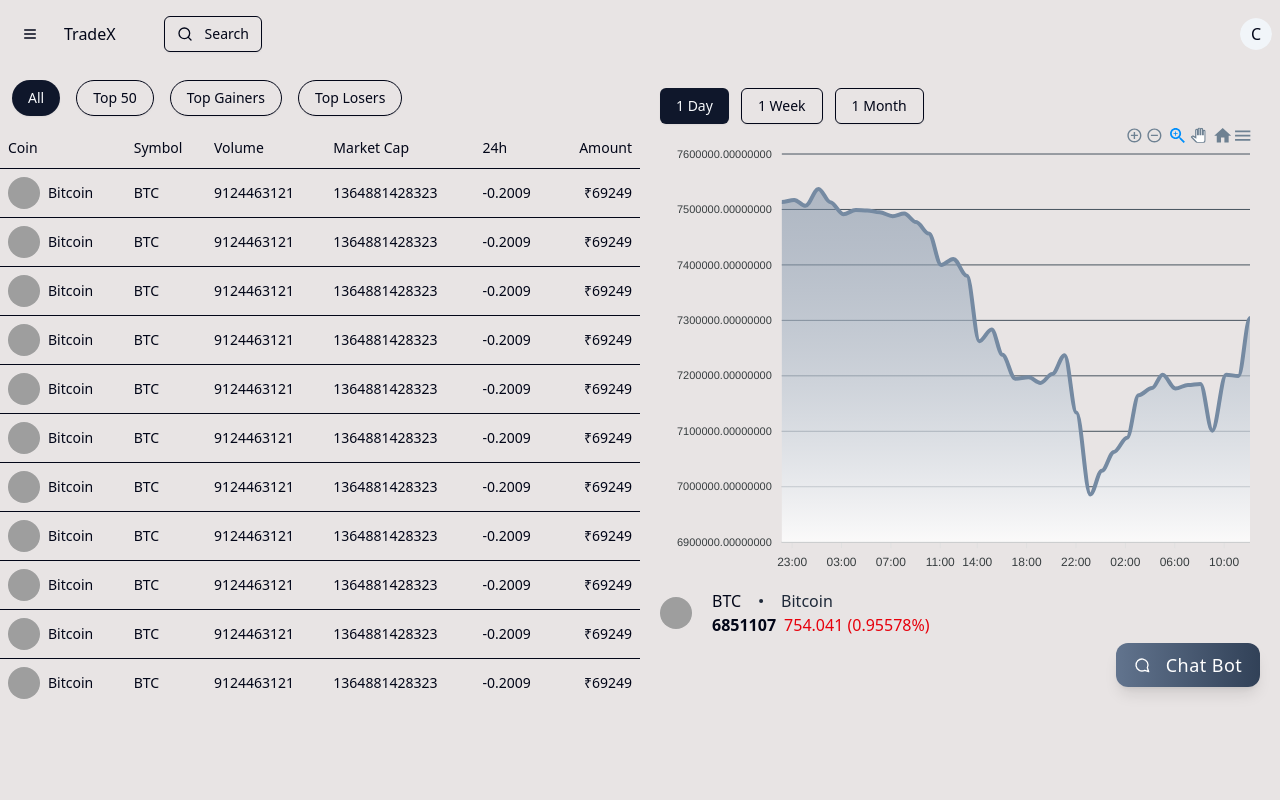
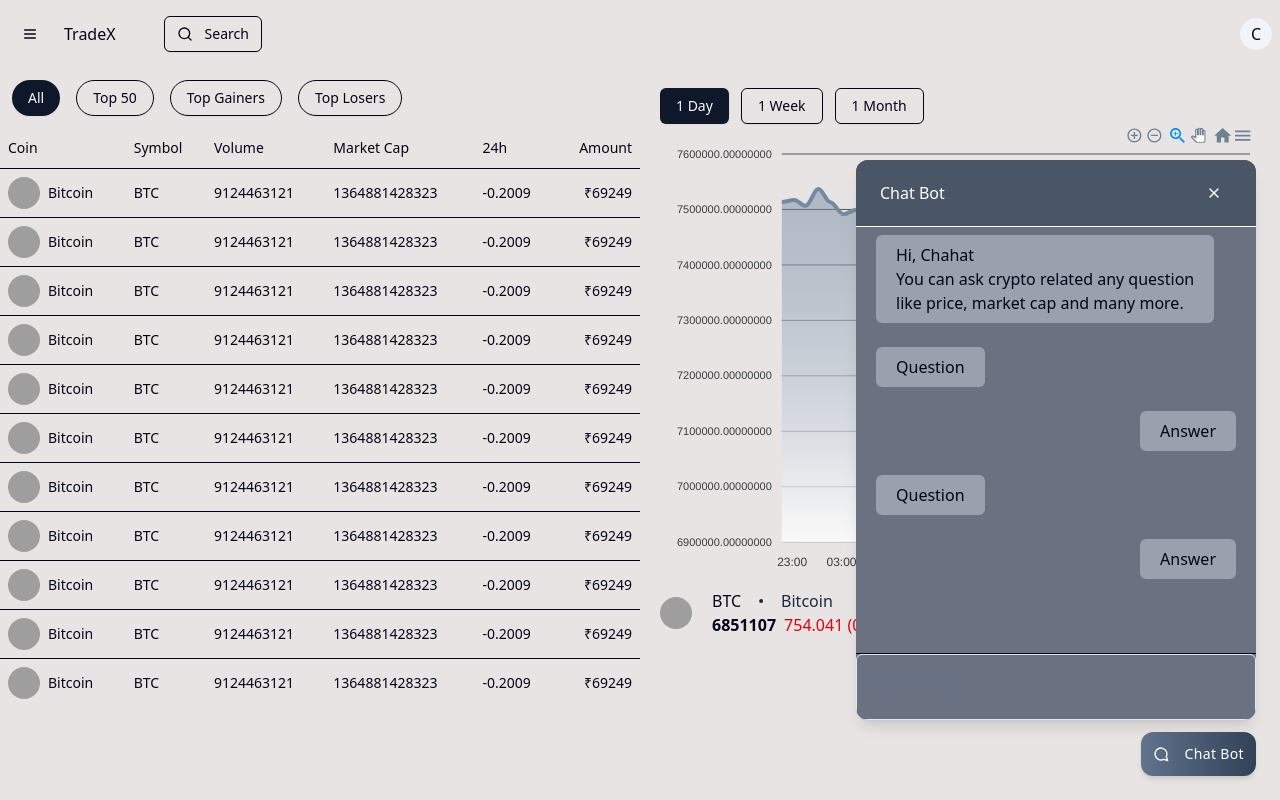
Before and after one commit to chahatsharma1/trading-platform, a React (Vite) app in the folder frontend/: page / in a window 1280 px wide. Both pictures are taken after a click on the button "Chat Bot". Built offline with nearby package versions, Linux system fonts and the light colour scheme; grey boxes are pictures that could not be loaded.

Commit message:
chatbot window added

```diff
--- /dev/null
+++ b/frontend/src/components/ui/input.jsx
@@ -0,0 +1,24 @@
+import * as React from "react"
+
+import { cn } from "@/lib/utils"
+
+function Input({
+  className,
+  type,
+  ...props
+}) {
+  return (
+    <input
+      type={type}
+      data-slot="input"
+      className={cn(
+        "file:text-foreground placeholder:text-muted-foreground selection:bg-primary selection:text-primary-foreground dark:bg-input/30 border-input flex h-9 w-full min-w-0 rounded-md border bg-transparent px-3 py-1 text-base shadow-xs transition-[color,box-shadow] outline-none file:inline-flex file:h-7 file:border-0 file:bg-transparent file:text-sm file:font-medium disabled:pointer-events-none disabled:cursor-not-allowed disabled:opacity-50 md:text-sm",
+        "focus-visible:border-ring focus-visible:ring-ring/50 focus-visible:ring-[3px]",
+        "aria-invalid:ring-destructive/20 dark:aria-invalid:ring-destructive/40 aria-invalid:border-destructive",
+        className
+      )}
+      {...props} />
+  );
+}
+
+export { Input }
--- a/frontend/src/page/Home/AssetTable.jsx
+++ b/frontend/src/page/Home/AssetTable.jsx
@@ -6,7 +6,7 @@ const AssetTable = () => {
     return (
         <Table>
             <TableHeader>
-                <TableRow>
+                <TableRow className="hover:bg-transparent pointer-events-none">
                     <TableHead>Coin</TableHead>
                     <TableHead>Symbol</TableHead>
                     <TableHead>Volume</TableHead>
@@ -29,7 +29,6 @@ const AssetTable = () => {
                     <TableCell>-0.2009</TableCell>
                     <TableCell className="text-right">₹69249</TableCell>
                 </TableRow>)}
-
             </TableBody>
         </Table>
     );
--- a/frontend/src/page/Home/Home.jsx
+++ b/frontend/src/page/Home/Home.jsx
@@ -3,14 +3,30 @@ import {Button} from "@/components/ui/button.jsx";
 import AssetTable from "@/page/Home/AssetTable.jsx";
 import StockChart from "@/page/Home/StockChart.jsx";
 import {Avatar, AvatarImage} from "@/components/ui/avatar.jsx";
-import {DotIcon, MessageCircle} from "lucide-react";
+import {DotIcon, MessageCircle, XIcon} from "lucide-react";
+import {Input} from "@/components/ui/input.jsx";
 
 const Home = () => {
     const [category, setCategory] = React.useState("all")
+    const [inputValue, setInputValue] = React.useState("")
+    const [isBotRelease, setIsBotRelease] = React.useState(false)
+
+    const handleBotRelease = () => setIsBotRelease(!isBotRelease)
 
     const handleCategory = (value) => {
         setCategory(value)
-    }
+    };
+
+    const handleChange = (e) => {
+        setInputValue(e.target.value);
+    };
+
+    const handleKeyPress = (event) => {
+        if (event.key === "Enter"){
+            console.log(inputValue)
+        }
+        setInputValue("")
+    };
     return (
         <div className='relative'>
             <div className='lg:flex'>
@@ -49,15 +65,53 @@ const Home = () => {
                     </div>
                 </div>
             </div>
-            <section className="absolute bottom-5 right-5 z-40">
-                <div className="relative w-[9rem] cursor-pointer group">
-                    <Button className="w-full h-[2.75rem] px-4 py-2 rounded-xl bg-gradient-to-r from-slate-500 to-slate-700 text-white shadow-lg hover:scale-105 transition-transform duration-300 ease-in-out">
-                        <MessageCircle className="w-5 h-5 mr-2 stroke-white group-hover:stroke-gray-300 rotate-[270deg]" />
-                        <span className="text-lg font-medium tracking-wide">Chat Bot</span>
-                    </Button>
+            <section className="fixed bottom-6 right-6 z-50 flex flex-col items-end gap-3">
+                {isBotRelease && <div className="w-[20rem] md:w-[25rem] h-[70vh] bg-gray-500 rounded-xl shadow-lg overflow-hidden">
+                    <div className="flex justify-between items-center border-b px-6 h-[12%] bg-gray-600 text-white">
+                        <p className="font-medium">Chat Bot</p>
+                        <Button onClick={handleBotRelease} variant="ghost" size="icon"
+                                className="hover:bg-gray-700 rounded-full">
+                            <XIcon className="w-5 h-5 text-white"/>
+                        </Button>
+                    </div>
+                    <div className="h-[76%] flex flex-col overflow-y-auto gap-1 px-5 py-2 scroll-container">
+                        <div className="self-start pb-5 w-auto">
+                            <div className="justify-end self-end px-5 py-2 rounded-md bg-gray-400 w-auto">
+                                <p> Hi, Chahat</p>
+                                <p> You can ask crypto related any question</p>
+                                <p> like price, market cap and many more.</p>
+                            </div>
+                        </div>
+
+                        {
+                            [1, 1, 1, 1].map((item, i) =>
+                                <div key={i} className={` ${i % 2 === 0 ? "self-start" : "self-end"} pb-5 w-auto`}>
+                                    {i % 2 === 0 ?
+                                        <div className="justify-end self-end px-5 py-2 rounded-md bg-gray-400 w-auto">
+                                            <p> Question </p>
+                                        </div>
+                                        :
+                                        <div className="justify-end self-end px-5 py-2 rounded-md bg-gray-400 w-auto">
+                                            <p> Answer </p>
+                                        </div>}
+                                </div>
+                            )
+                        }
+                    </div>
+                    <div className="h-[12%] border-t">
+                        <Input className="w-full h-full order-none outline-none"
+                               placeholder="Write Prompt"
+                               onChange={handleChange}
+                               value={inputValue}
+                               onKeyPress={handleKeyPress}/>
+                    </div>
                 </div>
+                }
+                <Button onClick={handleBotRelease} className="h-[2.75rem] px-4 py-2 rounded-xl bg-gradient-to-r from-slate-500 to-slate-700 text-white shadow-md hover:scale-105 transition-transform duration-300 ease-in-out">
+                    <MessageCircle className="w-5 h-5 mr-2 stroke-white rotate-[270deg]" />
+                    <span className="text-l font-medium tracking-wide">Chat Bot</span>
+                </Button>
             </section>
-
         </div>
     );
 };
```
